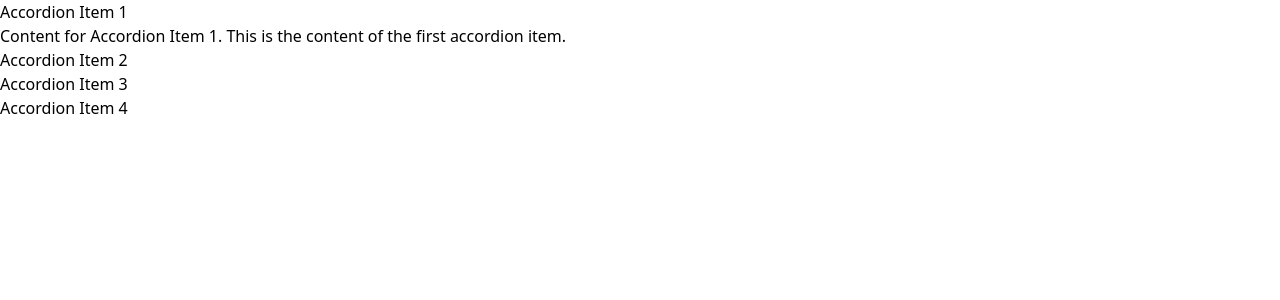
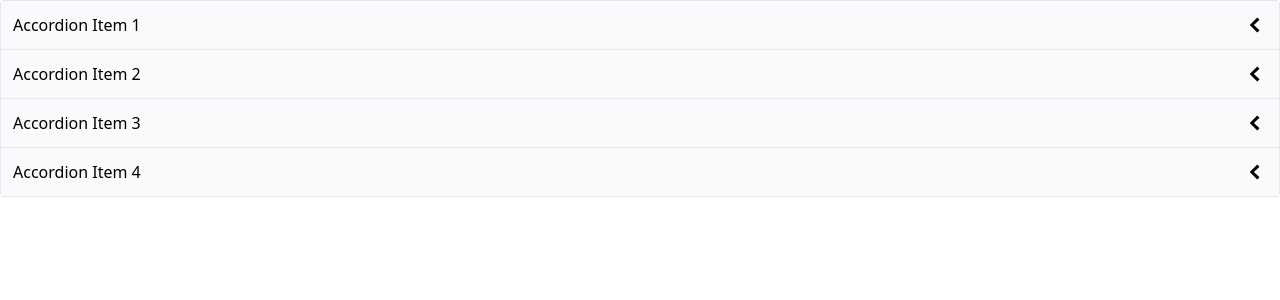
Before and after one commit to tmartins14/React, a React (Create React App) app in the folder comps/: page / in a window 1280 px wide. Shown: the top 300 px of the page. Built offline with nearby package versions, Linux system fonts and the light colour scheme.

Commit message:
Section 11: Mastering State Design Process pt.3

```diff
--- a/comps/src/components/Accordion.js
+++ b/comps/src/components/Accordion.js
@@ -1,21 +1,42 @@
 import React from "react";
 import { useState } from "react";
+import { GoChevronDown, GoChevronLeft } from "react-icons/go";
 
 const Accordion = ({ items }) => {
-  const [expandedIndex, setExpandedIndex] = useState(0);
+  const [expandedIndex, setExpandedIndex] = useState(-1);
+
+  const handleClick = (nextIndex) => {
+    if (expandedIndex === nextIndex) {
+      setExpandedIndex(-1);
+    } else {
+      setExpandedIndex(nextIndex);
+    }
+  };
 
   const renderedItems = items.map((item, index) => {
     const isExpanded = index === expandedIndex;
 
+    const icon = (
+      <span className="text-2xl">
+        {isExpanded ? <GoChevronDown /> : <GoChevronLeft />}
+      </span>
+    );
+
     return (
       <div key={item.id}>
-        <div>{item.label}</div>
-        {isExpanded && <div>{item.content}</div>}
+        <div
+          className="flex justify-between p-3 bg-gray-50 border-b items-center cursor-pointer"
+          onClick={() => handleClick(index)}
+        >
+          {item.label}
+          {icon}
+        </div>
+        {isExpanded && <div className="border-b p-5">{item.content}</div>}
       </div>
     );
   });
 
-  return <div>{renderedItems}</div>;
+  return <div className="border-x border-t rounded">{renderedItems}</div>;
 };
 
 export default Accordion;
```
